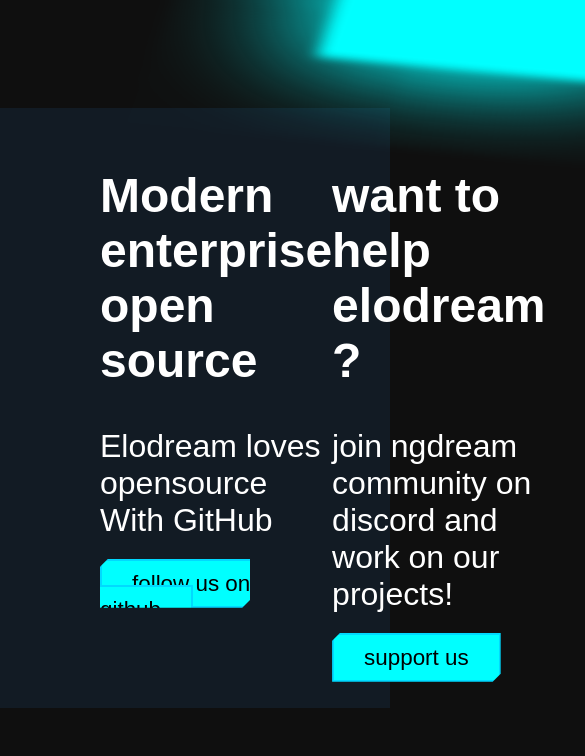
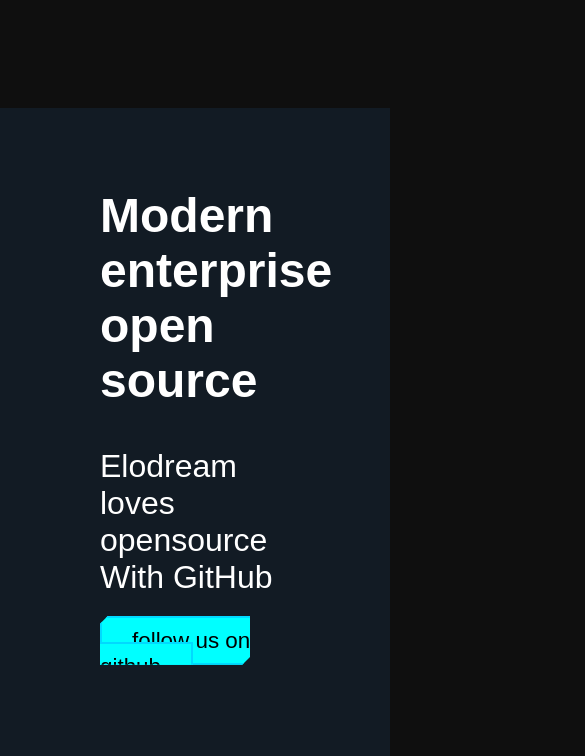
Before and after one commit to christ118/elodream.github.io, a plain HTML site: page index.html in a window 390 px wide. Shown: the part 548-1304 px from the top of the page, 585 px wide, since content can reach past the window. Before the commit the page ends 1256 px from the top, so only its background shows below. Drawn offline with Linux system fonts and the light colour scheme.

Commit message:
Update index.html

```diff
--- a/index.html
+++ b/index.html
@@ -148,6 +148,46 @@
         }
 
 
+        section
+        {
+
+            background-color: #121b24;
+            padding: 20px 100Px;
+            display: flex;
+            justify-content: space-between;
+            color: white;
+        }
+
+        section>div
+        {
+            width: 100%;
+            padding: 0px 40px;
+        }
+
+
+        @media screen and (max-width: 800px){
+            section
+            {
+                flex-direction: column;
+
+            }
+            section>div
+        {
+            width: 100%;
+            padding: 20px 0px;
+        }
+        .text
+        {
+            width: 100%;
+
+        }
+
+        .cube
+        {
+            display: none;
+        }
+        }
+
         .button:hover
         {
             background:linear-gradient(90deg, cyan,#04e0e0);
@@ -155,20 +195,11 @@
         }
 
 
-        section
-        {
-            height: 600px;
-            background-color: #121b24;
-            padding: 20px 100Px;
-            display: flex;
-            justify-content: space-between;
-            color: white;
-        }
     </style>
     <header>
         <!-- <span style="color: white; font-size: 2rem;;font-family: Arial, Helvetica, sans-serif; font-weight: 600;">elodream</span> -->
         <div class="header-content">
-                <div style="width: 500px;">
+                <div class="text" style="width: 500px;">
             <h1>A new technology just for you</h1>
         </div>
         <div>
@@ -190,7 +221,7 @@
 
     </header>
 <section>
-    <div style="width: 500px;">
+    <div >
         <h2>Modern enterprise open source</h2>
 <p>
     Elodream loves opensource With GitHub
@@ -204,7 +235,7 @@
 
 </div>
 
-<div style="width: 500px;">
+<div>
     <h2>want to help elodream ?</h2>
 <p>
 
```
